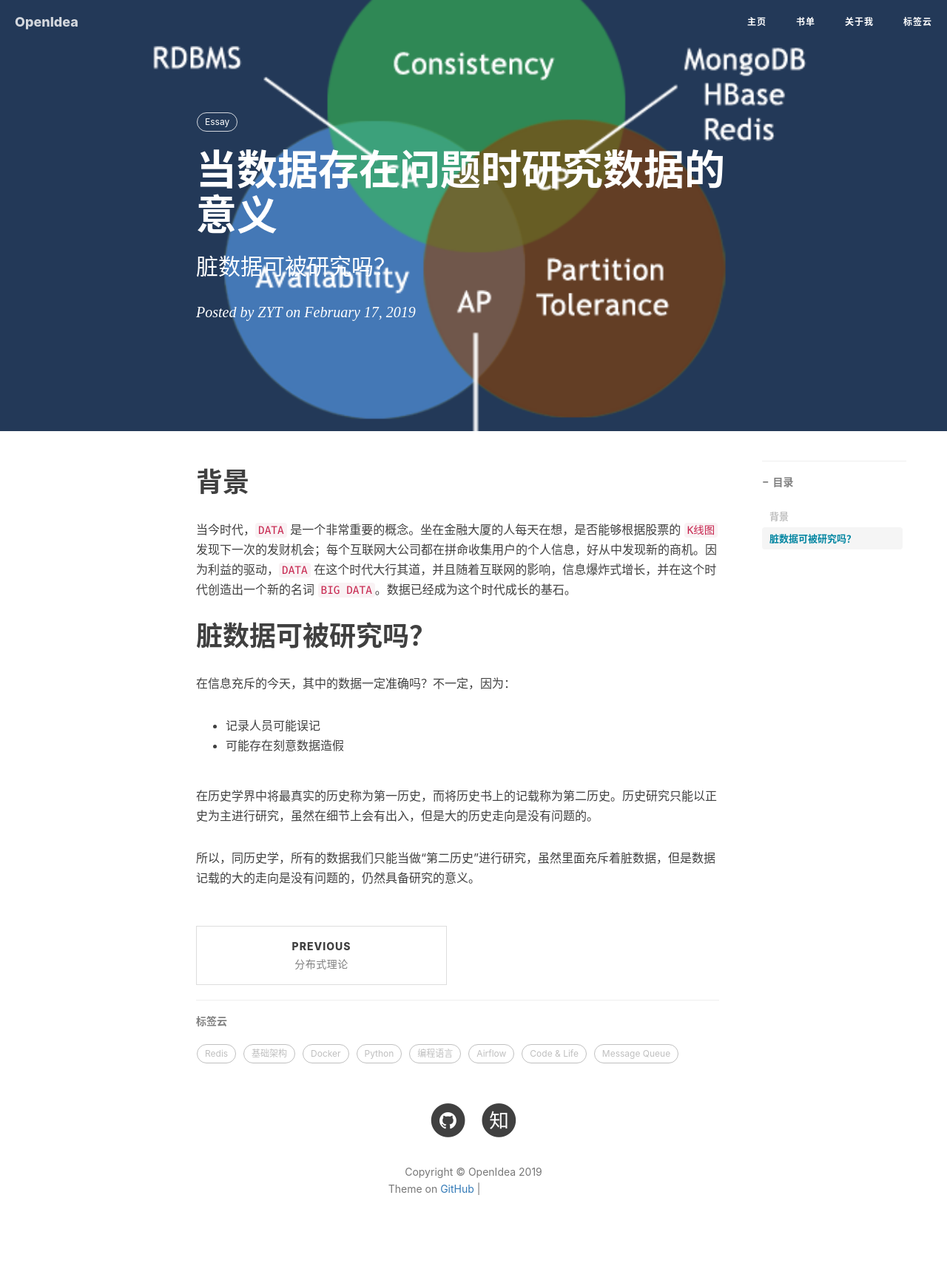
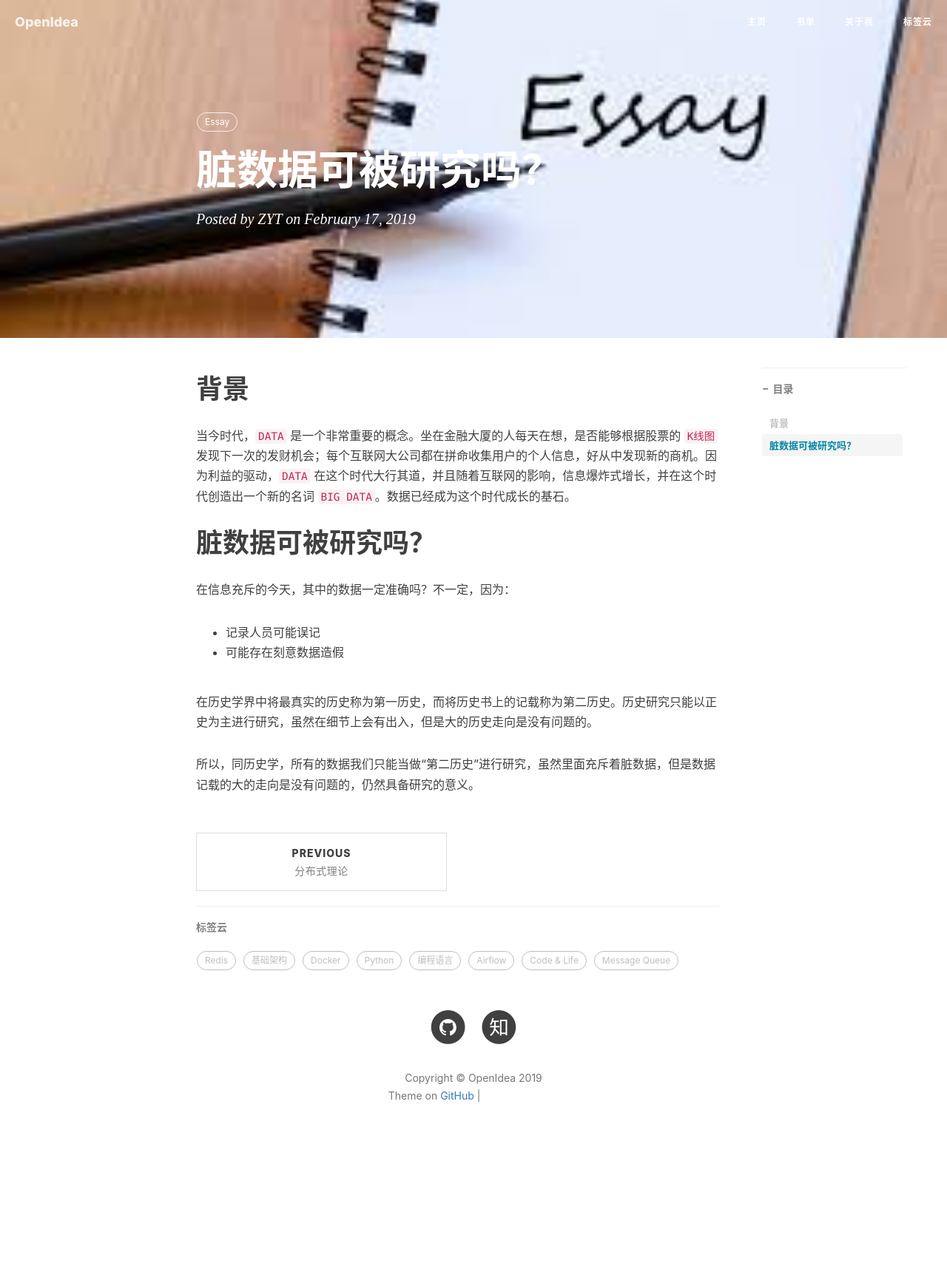
Before and after one commit to zyt312074545/zyt312074545.github.io, a Jekyll site: the page built from _posts/2019-02-17-essay.md, in a window 1280 px wide. Shown: the whole page at 74% size. Built offline with Jekyll 4.4.1, drawn with Linux system fonts in a browser that asks for light colours; nearby versions of some CDN libraries; comment, search, counter and statistics services are not loaded; after the commit the page ends 1586 px from its top, so only the background shows below that; grey boxes are pictures that could not be loaded.

Commit message:
update post

```diff
--- a/_posts/2019-02-17-essay.md
+++ b/_posts/2019-02-17-essay.md
@@ -1,10 +1,10 @@
 ---
 layout:     post                    # 使用的布局（不需要改）
-title:      当数据存在问题时研究数据的意义        # 标题
-subtitle:   脏数据可被研究吗？   #副标题
+title:      脏数据可被研究吗？        # 标题
+subtitle:      #副标题
 date:       2019-02-17              # 时间
 author:     ZYT                     # 作者
-header-img: img/cap.png   #这篇文章标题背景图片
+header-img: img/essay.jpeg   #这篇文章标题背景图片
 catalog: true                       # 是否归档
 tags:
     - Essay                              #标签
```
